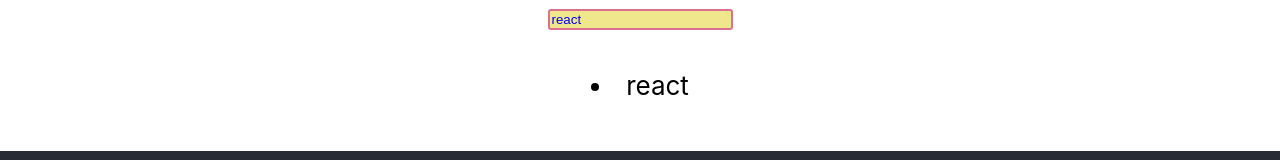
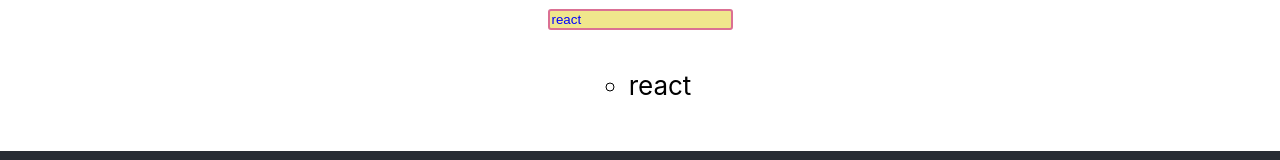
Before and after one commit to Dmitry16/finder, a React app: page / in a window 1280 px wide. Shown: the part 377-537 px from the top of the page. Built offline with nearby package versions, Linux system fonts and the light colour scheme.

Commit message:
listBlockHeight

```diff
--- a/src/api.tsx
+++ b/src/api.tsx
@@ -1,3 +1,3 @@
 export const api = {
-  data: ['react', 'rocks', 'start', 'awsome', 'application']
+  data: ['react', 'rocks', 'start', 'red', 'rose', 'rocket', 'Garret', 'awsome', 'application']
 }
--- a/src/components/Dropdown.tsx
+++ b/src/components/Dropdown.tsx
@@ -12,22 +12,27 @@
   border: 2px solid palevioletred;
   border-radius: 3px;
 `
-
+const List = styled.ul`
+  margin: 0;
+  text-align: center;
+  list-style-type: circle;
+`
 interface Props {
+  listBlockHeight: number;
   initialValue: string;
   clickHandler: (value: string) => void;
 }
 interface State {
-  showMatchesList?: boolean,
+  displayMatchesList?: boolean,
   matches?: string[]
 }
 
-const Dropdown: React.FC<Props> = ({ initialValue, clickHandler }) => {
+const Dropdown: React.FC<Props> = ({ initialValue, clickHandler, listBlockHeight }) => {
 
   const [inputValue, setInputValue] = useState(initialValue);
 
   const [state, setState] = useState({
-    showMatchesList: false,
+    displayMatchesList: false,
     matches: ['']
   });
 
@@ -38,7 +43,7 @@
   useEffect(() => {
     setState({
       ...state,
-      showMatchesList: true,
+      displayMatchesList: true,
       matches: findMatch(inputValue, data)
     })
   }, [inputValue, findMatch]);
@@ -47,17 +52,20 @@
     setInputValue(event.target.value);
   }
 
-  const { showMatchesList, matches} = state;
+  const { displayMatchesList, matches} = state;
 
   return (
     <Fragment>
       Start typing your search in:
       <Input type='text' name='dropdown' value={inputValue} onChange={changeHandler} />
-      {
-        showMatchesList && !!matches.length &&
-          matches.map((match: string, ind: number) =>
-            <ListItem clickHandler={clickHandler} key={ind} match={match} />)
-      }
+      <List>
+        {
+          displayMatchesList && matches.length &&
+            matches.filter((_, ind) => ind <= listBlockHeight-1)
+              .map((match: string, ind: number) =>
+                <ListItem clickHandler={clickHandler} key={ind} match={match} />)
+        }
+      </List>
     </Fragment>
   );
 }
--- a/src/components/ListItem.tsx
+++ b/src/components/ListItem.tsx
@@ -1,11 +1,6 @@
 import React, { Fragment, useState, useEffect } from 'react';
 import styled from 'styled-components';
 
-const List = styled.ul`
-  margin: 0;
-  text-align: center;
-  list-style-type: circle;
-`
 const Li = styled.li`
   text-align: center;
   cursor: pointer;
--- a/src/containers/App/App.tsx
+++ b/src/containers/App/App.tsx
@@ -46,7 +46,11 @@
           </p>
         </Header>
         <Section>
-          <Dropdown initialValue={dropdownInitialValue} clickHandler={clickHandler} />
+          <Dropdown
+            listBlockHeight={5}
+            clickHandler={clickHandler}
+            initialValue={dropdownInitialValue}
+          />
         </Section>
         <Footer />
       </Container>
```
